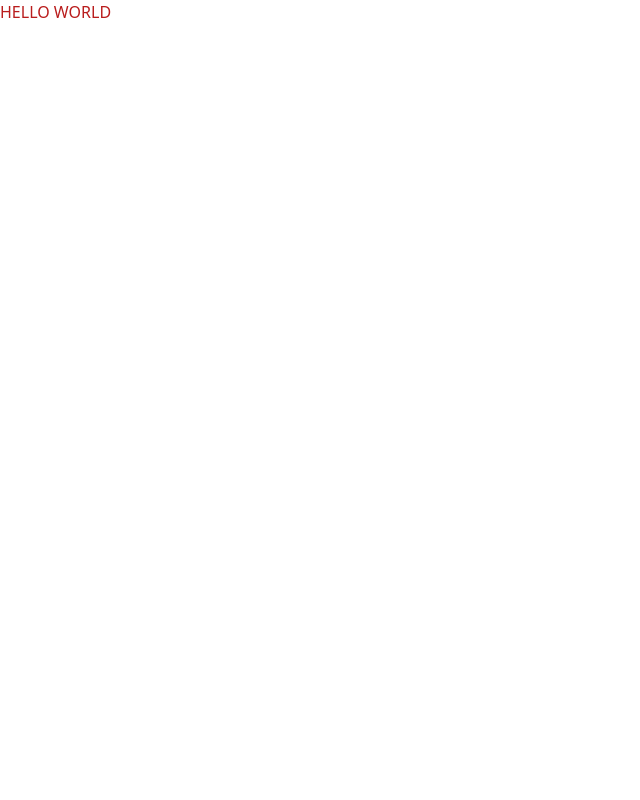
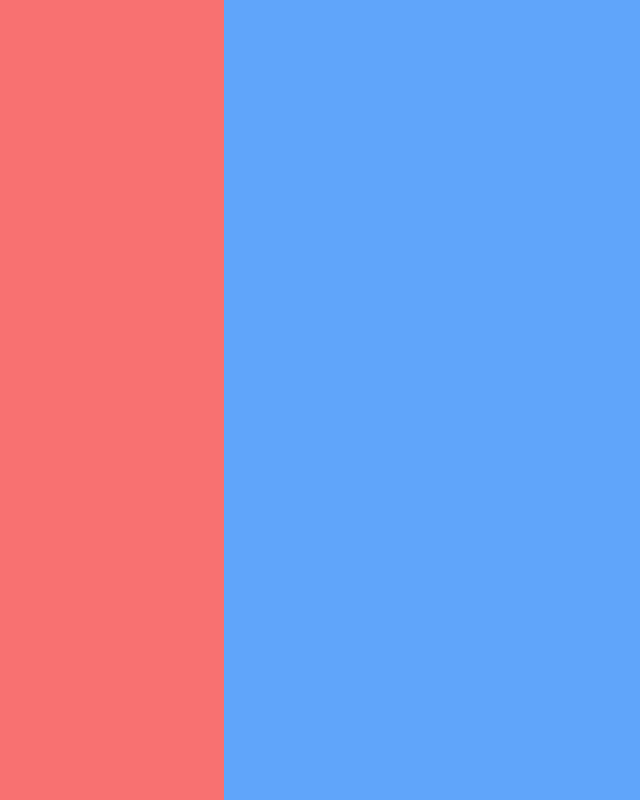
Before and after one commit to jonnyabrams/blog-standard, a React (Create React App) app in the folder admin/: page / in a window 1280 px wide. Shown: the whole page, without its empty margins (0-640 px from the left). Built offline with nearby package versions, Linux system fonts and the light colour scheme.

Commit message:
basic nav/main content layout structure

```diff
--- a/admin/src/App.tsx
+++ b/admin/src/App.tsx
@@ -1,7 +1,15 @@
 const App = () => {
   return (
-    <div>
-      <h1 className="text-red-700">HELLO WORLD</h1>
+    <div className="flex">
+      {/* nav section  */}
+      <div className="w-56 h-screen bg-red-400"></div>
+
+      {/* content section */}
+      <div className="flex-1 min-h-screen bg-blue-400">
+        <button>
+
+        </button>
+      </div>
     </div>
   );
 };
```
